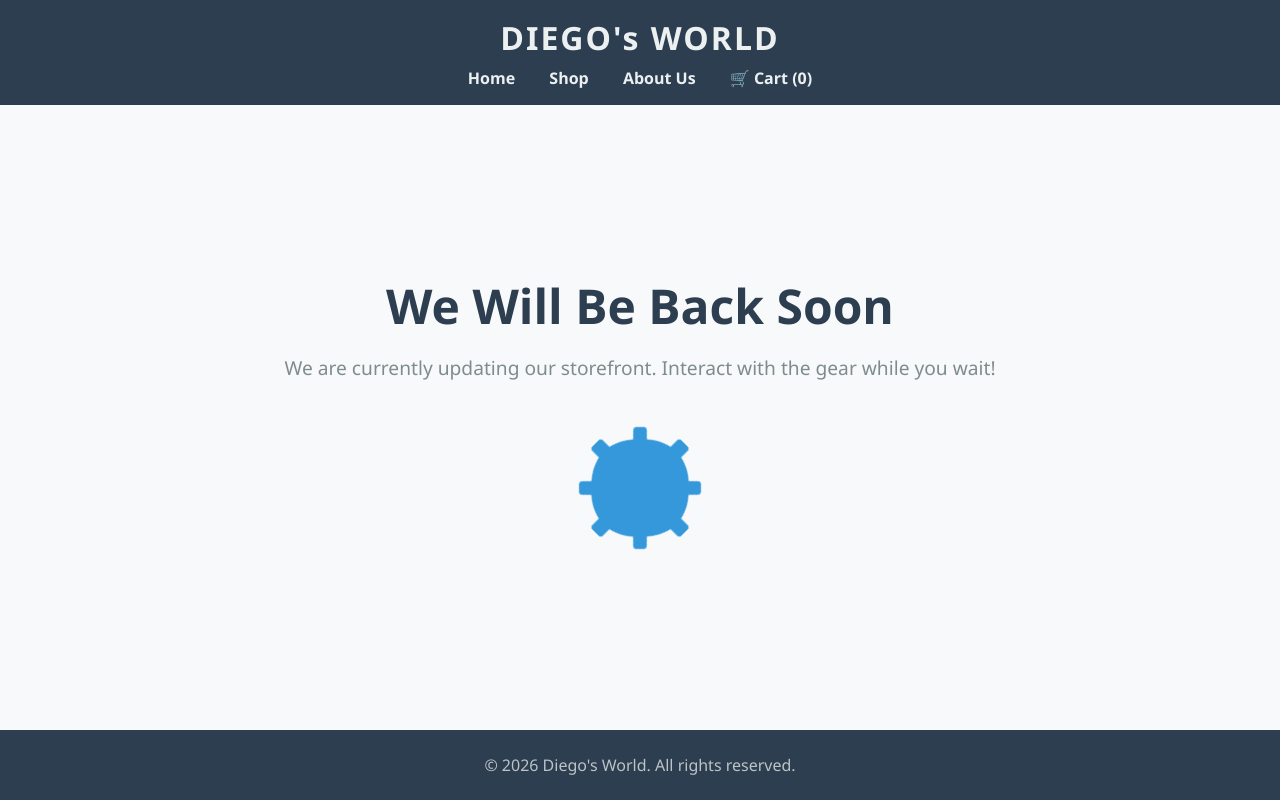
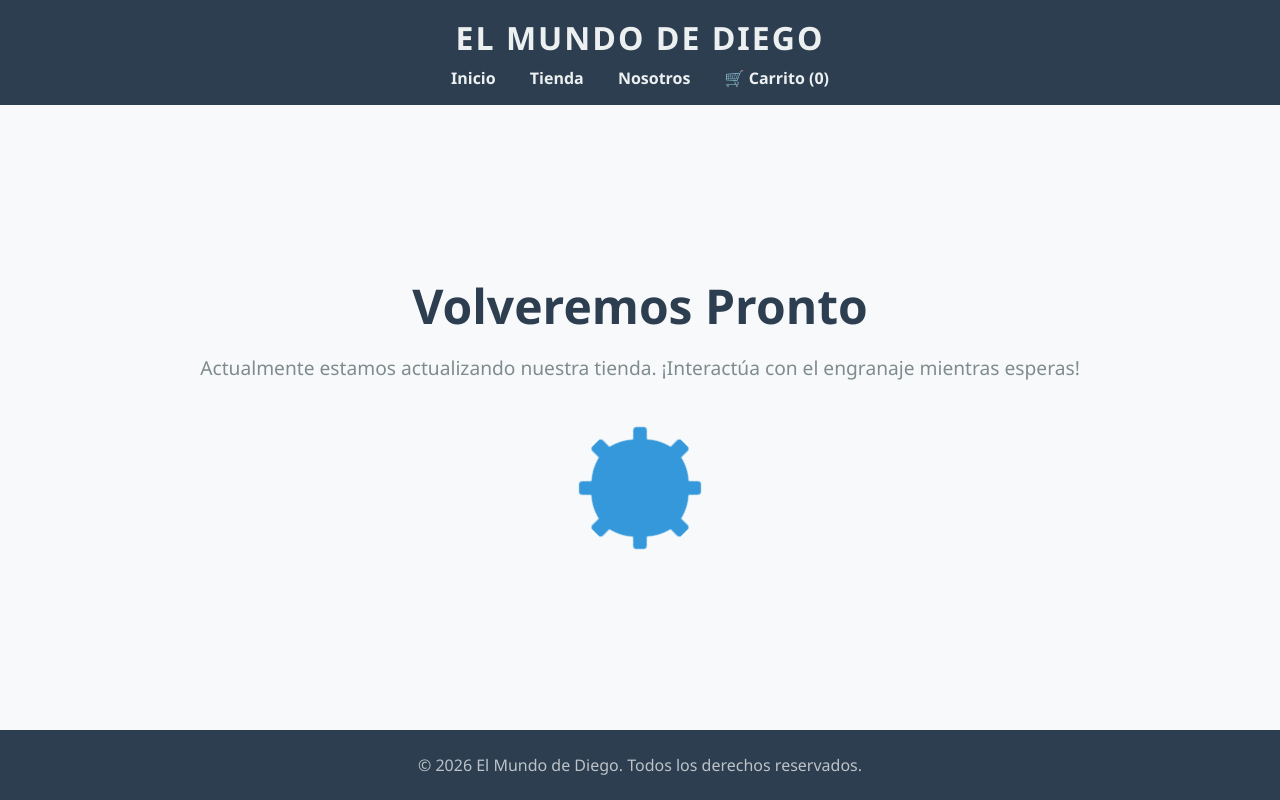
Before and after one commit to Hamzytakoor/Diego, a plain HTML site: page coming-soon.html in a window 1280 px wide. Drawn offline with Linux system fonts and the light colour scheme.

Commit message:
Update coming-soon.html

```diff
--- a/coming-soon.html
+++ b/coming-soon.html
@@ -1,9 +1,9 @@
 <!DOCTYPE html>
-<html lang="en">
+<html lang="es">
 <head>
     <meta charset="UTF-8">
     <meta name="viewport" content="width=device-width, initial-scale=1.0">
-    <title>Diego's World - Coming Soon</title>
+    <title>El Mundo de Diego - Próximamente</title>
     <style>
         * {
             box-sizing: border-box;
@@ -52,7 +52,7 @@
             color: #3498db;
         }
 
-        /* Coming Soon Specific Styles */
+        /* Estilos Específicos para Próximamente */
         .coming-soon-container {
             flex: 1;
             display: flex;
@@ -75,7 +75,7 @@
             margin-bottom: 2rem;
         }
 
-        /* Interactive Gear Animation */
+        /* Animación Interactiva del Engranaje */
         .gear-wrapper {
             width: 150px;
             height: 150px;
@@ -91,13 +91,13 @@
             transition: fill 0.3s ease;
         }
 
-        /* Hover speeds it up and changes color */
+        /* Al pasar el ratón se acelera y cambia de color */
         .gear-wrapper:hover .gear {
             fill: #e74c3c;
             animation: spin 2.5s linear infinite;
         }
 
-        /* Clicking and holding speeds it up even more */
+        /* Al hacer clic y mantener presionado se acelera aún más */
         .gear-wrapper:active .gear {
             fill: #27ae60;
             animation: spin 0.8s linear infinite;
@@ -128,20 +128,20 @@
 <body>
 
     <header>
-        <h1>DIEGO's WORLD</h1>
+        <h1>EL MUNDO DE DIEGO</h1>
         <nav>
             <ul>
-                <li><a href="index.html">Home</a></li>
-                <li><a href="coming-soon.html">Shop</a></li>
-                <li><a href="coming-soon.html">About Us</a></li>
-                <li><a href="coming-soon.html">🛒 Cart (0)</a></li>
+                <li><a href="index.html">Inicio</a></li>
+                <li><a href="proximamente.html">Tienda</a></li>
+                <li><a href="proximamente.html">Nosotros</a></li>
+                <li><a href="proximamente.html">🛒 Carrito (0)</a></li>
             </ul>
         </nav>
     </header>
 
     <main class="coming-soon-container">
-        <h2>We Will Be Back Soon</h2>
-        <p>We are currently updating our storefront. Interact with the gear while you wait!</p>
+        <h2>Volveremos Pronto</h2>
+        <p>Actualmente estamos actualizando nuestra tienda. ¡Interactúa con el engranaje mientras esperas!</p>
 
         <div class="gear-wrapper">
             <svg class="gear" viewBox="0 0 100 100" xmlns="http://www.w3.org/2000/svg">
@@ -152,7 +152,7 @@
     </main>
 
     <footer>
-        <p>&copy; 2026 Diego's World. All rights reserved.</p>
+        <p>&copy; 2026 El Mundo de Diego. Todos los derechos reservados.</p>
     </footer>
 
 </body>
```
